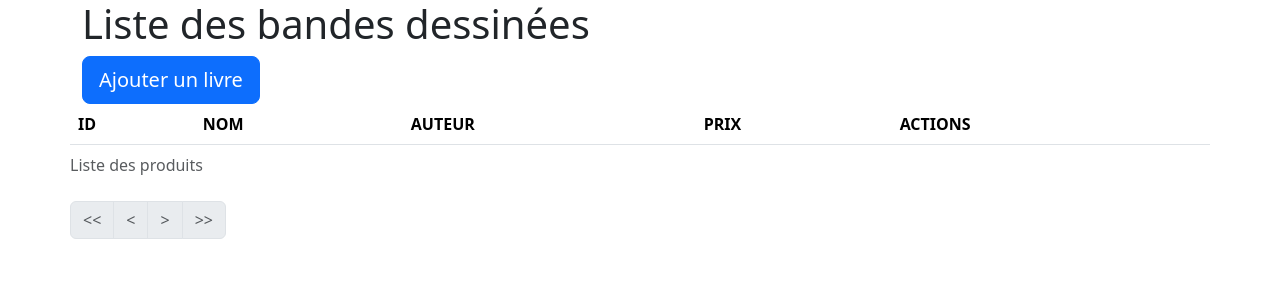
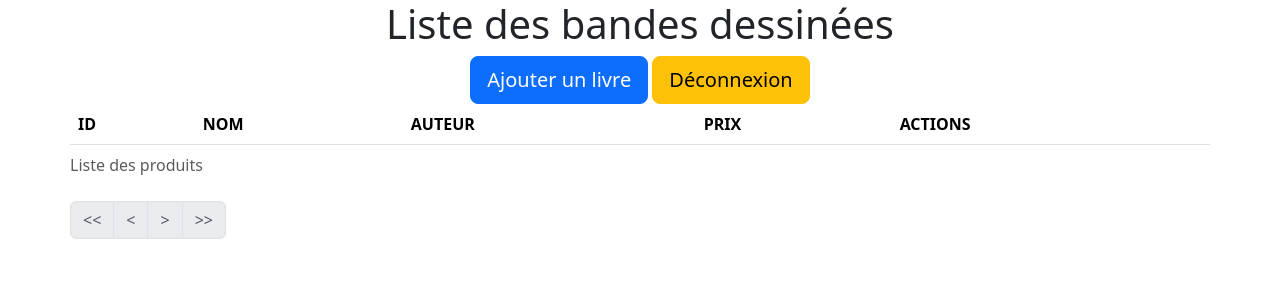
Before and after one commit to BrasseurTristan/BDSHOP, a PHP site: page /admin/product/index.php in a window 1280 px wide. Shown: the top 300 px of the page. Run offline with PHP 8.4, Linux system fonts and the light colour scheme; the visitor is signed in with stand-in values (Sample User, id 1); data that the repository does not hold is empty.

Commit message:
Création de la page de déconnexion, ajout de l'input type file et gestion de du fichier dans process.php

```diff
--- a/admin/product/index.php
+++ b/admin/product/index.php
@@ -38,9 +38,10 @@ $recordset = $stmt->fetchAll();
 </head>
 
 <body>
-    <div class="container">
+    <div class="container text-center">
         <h1>Liste des bandes dessinées</h1>
         <a href="form.php" class="btn btn-primary btn-lg">Ajouter un livre</a>
+        <a href="../logout.php" class="btn btn-warning btn-lg">Déconnexion</a>
     </div>
     <table class="table container table-hover table-responsive ">
         <caption> Liste des produits </caption>
@@ -65,7 +66,7 @@ $recordset = $stmt->fetchAll();
                     <td><?= hsc($row['product_author']); ?></td>
                     <td><?= hsc($row['product_price']); ?>$</td>
                     <!-- Dans l'attribut 'href' des boutons on ajoute un paramètre dans l'URL qui à pour clé 'id' et pour valeur l'id du produit -->
-                    <td>
+                    <td class='text-center'>
                         <a class="btn btn-primary btn-sm" href="form.php?id=<?= htmlspecialchars($row['product_id']); ?>">Modifier</a>
                         <a class="btn btn-danger btn-sm" href="delete.php?id=<?= htmlspecialchars($row['product_id']); ?>">Supprimer</a>
                     </td>
```
Also changed, not shown: admin/logout.php (added, +10 -0 lines), admin/product/form.php (+6 -1 lines), admin/product/process.php (+7 -2 lines), README.md, 3 other files.
